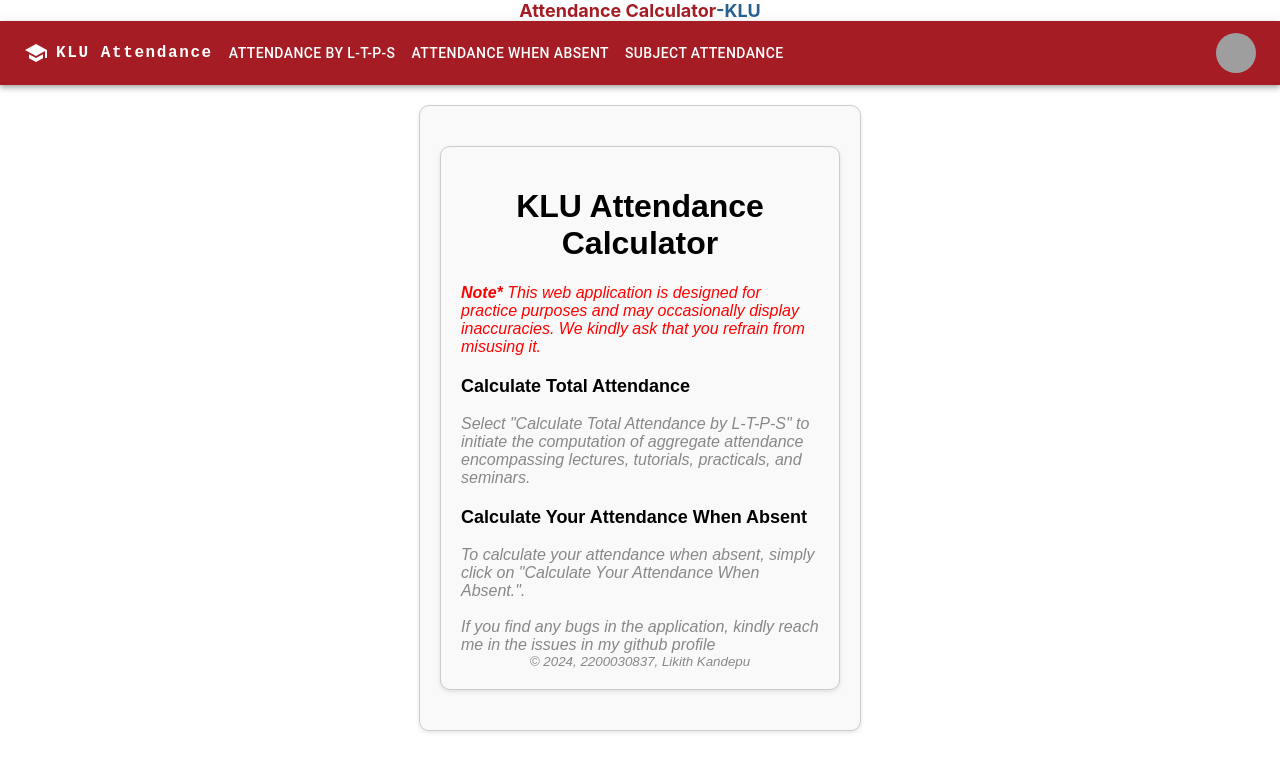
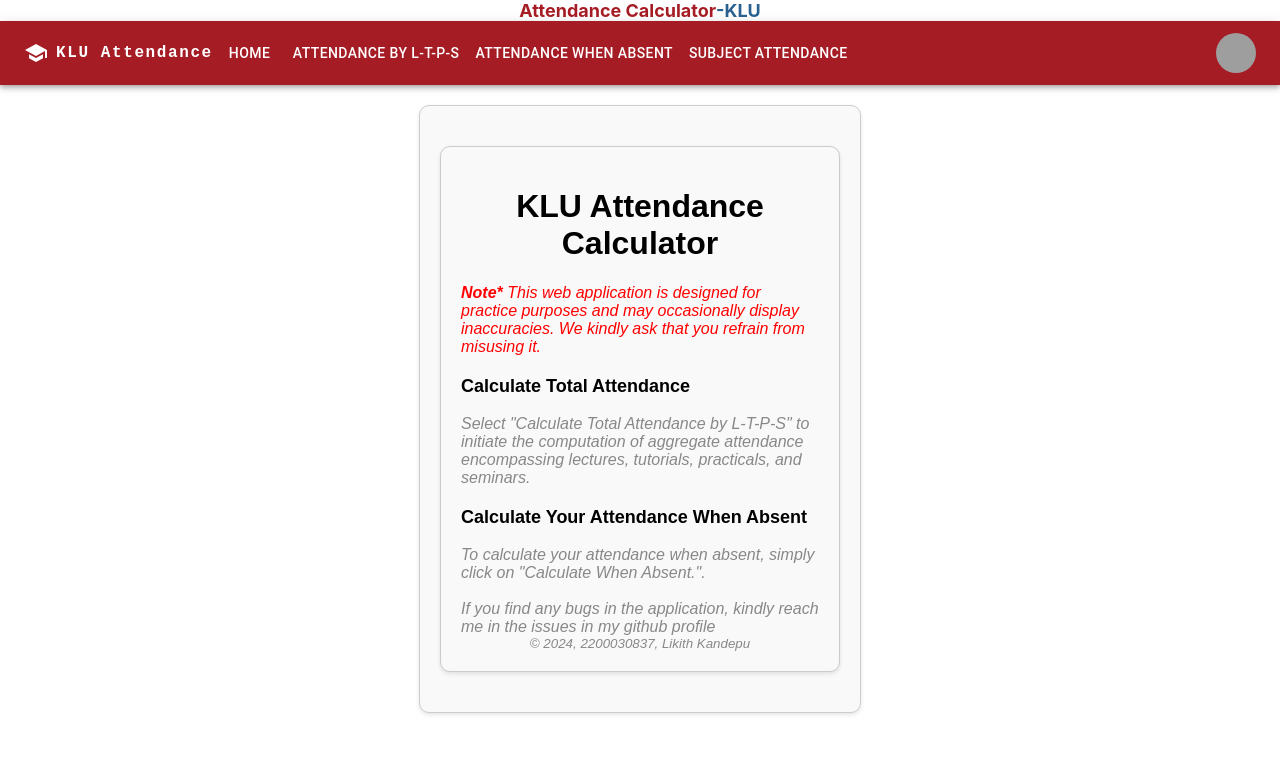
Before and after one commit to likithkandepu13/attendance, a React (Create React App) app: page /home in a window 1280 px wide. Shown: the top 772 px of the page. Built offline with nearby package versions, Linux system fonts and the light colour scheme; grey boxes are pictures that could not be loaded.

Commit message:
Update of newatp

```diff
--- a/src/App.js
+++ b/src/App.js
@@ -11,7 +11,6 @@ function App() {
   <h3 style={{color: '#286090', display: 'inline-block', margin: '0'}}>-KLU</h3>
 </div>
 
-
       <Router>
         <NavBar/>
         {/* <ResponsiveAppBar/> */}
--- a/src/Calc1.js
+++ b/src/Calc1.js
@@ -26,7 +26,8 @@ const Calc1 = () => {
     };
 
     const newatp = () => {
-        const sum = ((parseInt(tclass2) - parseInt(classes1)) / parseInt(tclass1)) * 100;
+
+        const sum = ((parseInt(tclass2)) / (parseInt(tclass1) + parseInt(classes1))) * 100;
         setPap(Math.round(sum));
     };
 
@@ -36,7 +37,7 @@ const Calc1 = () => {
     }
     let alertMessage1 = null;
     if (parseInt(tclass2) < parseInt(classes1)) {
-        alertMessage1 = <div style={{color:"red"}}> (Absent classes is Less than the attended)</div>;
+        alertMessage1 = <div style={{color:"red"}}> (Attended classes is Less than the attended)</div>;
     }
 
     return (
--- a/src/NavBar.js
+++ b/src/NavBar.js
@@ -1,8 +1,7 @@
 import React from 'react';
+import { Navigate, Route, Routes } from 'react-router-dom';
 import Calc1 from './Calc1';
-import { Link, Route, Routes } from 'react-router-dom';
 import Calc2 from './Calc2';
-// import './navbar2.css'
 import Calc3 from './calc3';
 import Home from './home';
 import ResponsiveAppBar from './SampleNavBar';
@@ -10,17 +9,16 @@ import ResponsiveAppBar from './SampleNavBar';
 const NavBar = () => {
     return (
         <div className="navbar2">
-
-            <ResponsiveAppBar/>
+            <ResponsiveAppBar />
             <Routes>
-                <Route path='/home'element={<Home/>} />
-                <Route path='/total'element={<Calc1/>} />
-                <Route path='/calbyltps' element={<Calc2/>} />
-                <Route path='/calc3' element={<Calc3/>} />
+                <Route path="/" element={<Navigate to="/home" />} /> {/* Redirect from "/" to "/home" */}
+                <Route path="/home" element={<Home />} />
+                <Route path="/total" element={<Calc1 />} />
+                <Route path="/calbyltps" element={<Calc2 />} />
+                <Route path="/calc3" element={<Calc3 />} />
             </Routes>
-            <br/>
-            <br/>
-
+            <br />
+            <br />
         </div>
     );
 }
--- a/src/SampleNavBar.js
+++ b/src/SampleNavBar.js
@@ -14,7 +14,7 @@ import Tooltip from '@mui/material/Tooltip';
 import MenuItem from '@mui/material/MenuItem';
 import AdbIcon from '@mui/icons-material/School';
 
-const pages = [{ label:'Attendance by L-T-P-S',path:'/calbyltps'},{  label:'Attendance When Absent', path :'/total'},{ label:' Subject Attendance', path:'/calc3'} ];
+const pages = [{ label: 'Home', path: '/' },{ label:'Attendance by L-T-P-S',path:'/calbyltps'},{  label:'Attendance When Absent', path :'/total'},{ label:' Subject Attendance', path:'/calc3'} ];
 const settings = [{ label:'Attendance by L-T-P-S',path:'/calbyltps'},{  label:'Attendance When Absent', path :'/total'},{ label:' Subject Attendance', path:'/calc3'} ];
 
 function ResponsiveAppBar() {
--- a/src/home.js
+++ b/src/home.js
@@ -21,7 +21,7 @@ Select "Calculate Total Attendance by L-T-P-S" to initiate the computation of ag
 
    <i>
 
-   To calculate your attendance when absent, simply click on "Calculate Your Attendance When Absent.".</i><br/>
+   To calculate your attendance when absent, simply click on "Calculate  When Absent.".</i><br/>
 
     <br/>
     <i>If you find any bugs in the application, kindly reach me in the issues in my github profile </i>
```
